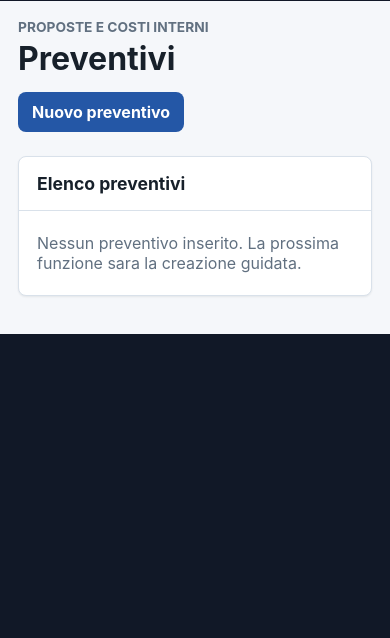
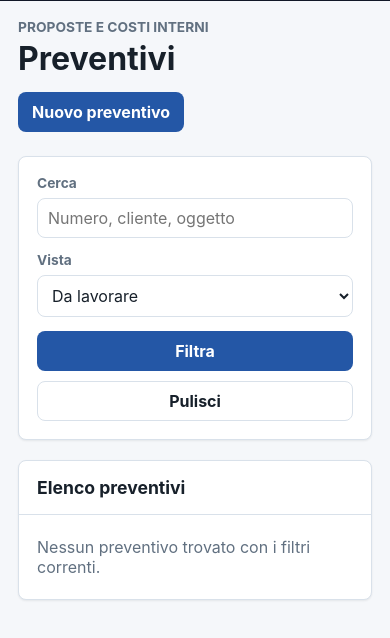
Before and after one commit to Ebra1975/B3D-Gestionale, a Django app: page /preventivi/ in a window 390 px wide. Shown: the part 843-1481 px from the top of the page. Before the commit the page ends 1177 px from the top, so only its background shows below. Run offline with Django 5.2, Linux system fonts and the light colour scheme; data that the repository does not hold is empty; parts of the project's set-up code (start-up, migrations or seed data) failed here and were passed over.

Commit message:
Add search and filters to operational lists

```diff
--- a/apps/estimates/views.py
+++ b/apps/estimates/views.py
@@ -1,10 +1,12 @@
 from django.contrib import messages
 from django.db import transaction
+from django.db.models import Exists, OuterRef, Q
 from django.shortcuts import get_object_or_404, redirect, render
 from django.views.decorators.http import require_POST
 
 from apps.documents.models import GeneratedDocument
 from apps.documents.services import generate_consulting_estimate_docx
+from apps.jobs.models import Job
 from apps.jobs.services import create_job_from_estimate
 
 from .forms import CostItemForm, EstimateConfigurationForm, EstimateForm
@@ -32,8 +34,34 @@ def upsert_cost_item(configuration, category, defaults):
 
 
 def estimate_list(request):
-    estimates = Estimate.objects.select_related("customer").all()
-    return render(request, "estimates/list.html", {"estimates": estimates})
+    query = request.GET.get("q", "").strip()
+    view_filter = request.GET.get("view", "active")
+    job_exists = Job.objects.filter(estimate=OuterRef("pk"))
+    estimates = Estimate.objects.select_related("customer").annotate(has_job=Exists(job_exists))
+
+    if query:
+        estimates = estimates.filter(
+            Q(number__icontains=query)
+            | Q(customer__name__icontains=query)
+            | Q(subject__icontains=query)
+            | Q(description__icontains=query)
+        )
+
+    if view_filter == "converted":
+        estimates = estimates.filter(has_job=True)
+    elif view_filter != "all":
+        view_filter = "active"
+        estimates = estimates.filter(has_job=False)
+
+    return render(
+        request,
+        "estimates/list.html",
+        {
+            "estimates": estimates,
+            "query": query,
+            "view_filter": view_filter,
+        },
+    )
 
 
 def build_estimate_readiness(estimate):
--- a/static/css/app.css
+++ b/static/css/app.css
@@ -321,6 +321,15 @@ h2 {
   border-top: 1px solid var(--color-line);
 }
 
+.data-table tr.is-muted-row {
+  background: #f7f8fa;
+  color: var(--color-muted);
+}
+
+.data-table tr.is-muted-row a {
+  color: var(--color-muted);
+}
+
 .badge {
   display: inline-flex;
   align-items: center;
@@ -341,6 +350,12 @@ h2 {
 .badge.warning {
   background: #fff4e5;
   color: #b54708;
+}
+
+.badge.muted-badge {
+  background: #eef2f7;
+  color: var(--color-muted);
+  margin-left: 6px;
 }
 
 .file-links {
@@ -436,6 +451,23 @@ h2 {
   display: flex;
   justify-content: flex-end;
   padding-top: 8px;
+}
+
+.filter-panel {
+  margin-bottom: 20px;
+}
+
+.filter-form {
+  display: grid;
+  grid-template-columns: minmax(220px, 1fr) minmax(180px, 260px) auto;
+  gap: 14px;
+  align-items: end;
+  padding: 18px;
+}
+
+.filter-actions {
+  display: flex;
+  gap: 10px;
 }
 
 .help-text,
@@ -645,6 +677,7 @@ h2 {
   .readiness-grid,
   .manual-layout,
   .price-summary,
+  .filter-form,
   .definition-list.inline,
   .checklist-grid,
   .form-layout {
@@ -673,4 +706,8 @@ h2 {
   .metric-grid {
     grid-template-columns: 1fr;
   }
+
+  .filter-actions {
+    display: grid;
+  }
 }
--- a/templates/estimates/list.html
+++ b/templates/estimates/list.html
@@ -9,6 +9,27 @@
 {% endblock %}
 
 {% block content %}
+  <section class="panel filter-panel">
+    <form class="filter-form" method="get">
+      <div class="form-field">
+        <label for="estimate-search">Cerca</label>
+        <input id="estimate-search" type="search" name="q" value="{{ query }}" placeholder="Numero, cliente, oggetto">
+      </div>
+      <div class="form-field">
+        <label for="estimate-view">Vista</label>
+        <select id="estimate-view" name="view">
+          <option value="active" {% if view_filter == "active" %}selected{% endif %}>Da lavorare</option>
+          <option value="converted" {% if view_filter == "converted" %}selected{% endif %}>Convertiti in commessa</option>
+          <option value="all" {% if view_filter == "all" %}selected{% endif %}>Tutti</option>
+        </select>
+      </div>
+      <div class="filter-actions">
+        <button class="button" type="submit">Filtra</button>
+        <a class="button secondary" href="{% url 'estimates:list' %}">Pulisci</a>
+      </div>
+    </form>
+  </section>
+
   <section class="panel">
     <div class="panel-header">
       <h2>Elenco preventivi</h2>
@@ -27,12 +48,17 @@
         </thead>
         <tbody>
           {% for estimate in estimates %}
-            <tr>
+            <tr class="{% if estimate.has_job %}is-muted-row{% endif %}">
               <td><a href="{% url 'estimates:detail' estimate.pk %}">{{ estimate.number }}</a></td>
               <td>{{ estimate.customer.name }}</td>
               <td>{{ estimate.subject }}</td>
               <td>{{ estimate.date }}</td>
-              <td><span class="badge">{{ estimate.get_status_display }}</span></td>
+              <td>
+                <span class="badge">{{ estimate.get_status_display }}</span>
+                {% if estimate.has_job %}
+                  <span class="badge muted-badge">In commessa</span>
+                {% endif %}
+              </td>
               <td>{{ estimate.get_preferred_document_profile_display }}</td>
             </tr>
           {% endfor %}
@@ -40,7 +66,7 @@
       </table>
     {% else %}
       <div class="empty-state">
-        <p>Nessun preventivo inserito. La prossima funzione sara la creazione guidata.</p>
+        <p>Nessun preventivo trovato con i filtri correnti.</p>
       </div>
     {% endif %}
   </section>
```
Also changed, not shown: apps/jobs/views.py (+29 -1 lines), docs/BOARD_SPRINT_02.md (+1 -0 lines), docs/DECISIONI.md (+1 -0 lines), docs/MANUALE_OPERATIVO.md (+8 -1 lines), docs/SCHERMATE_E_FLUSSI.md (+4 -0 lines), templates/jobs/list.html (+23 -1 lines).
